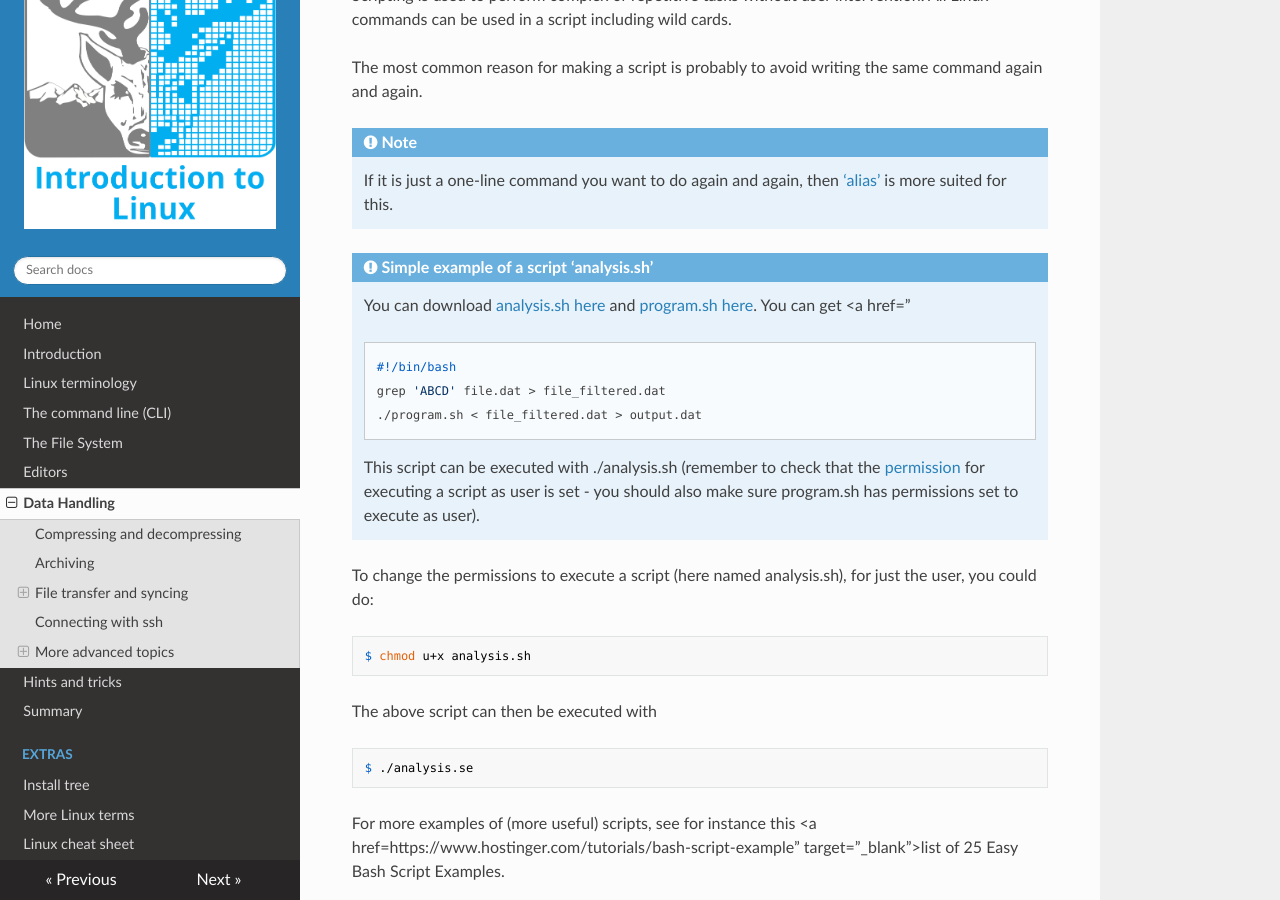
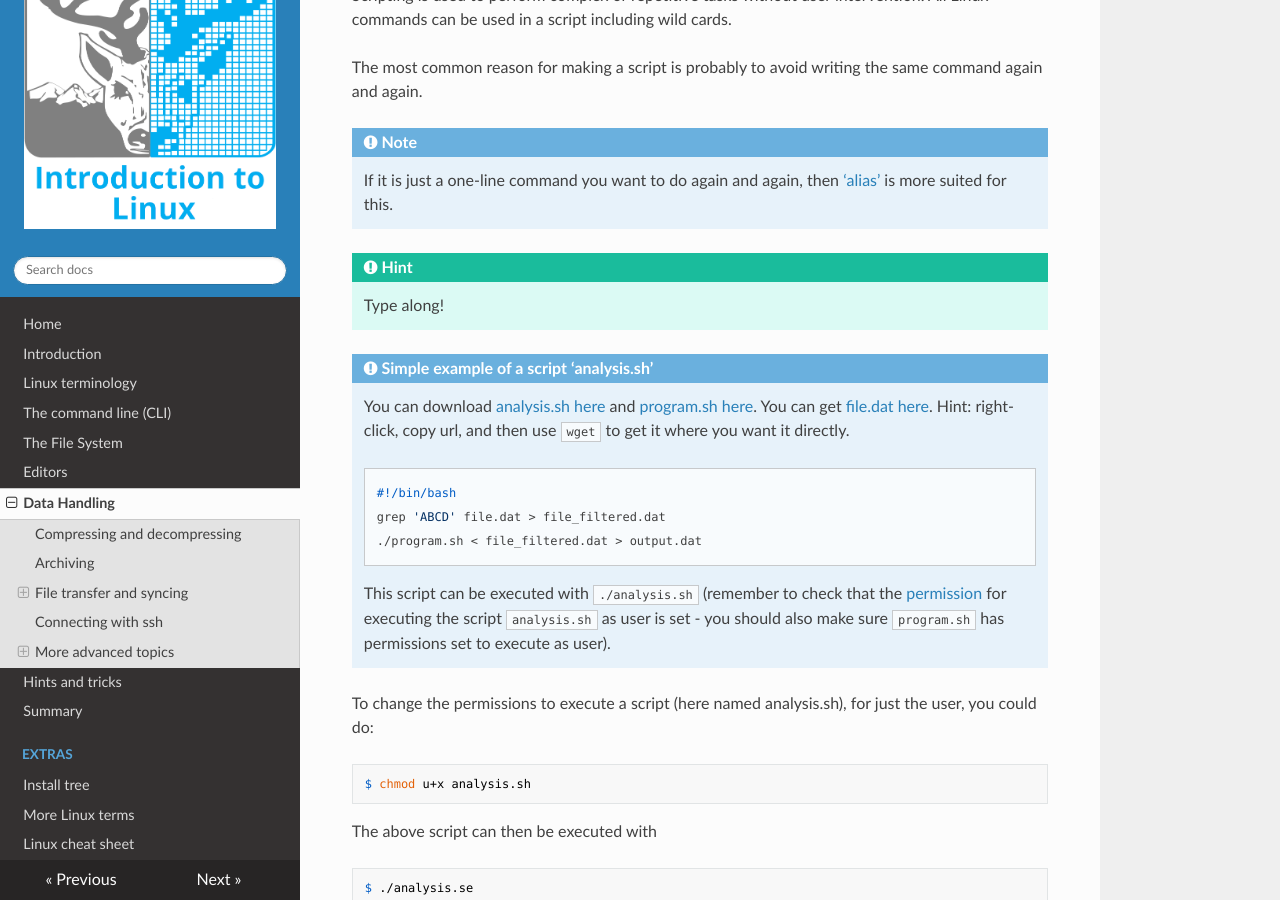
Before and after one commit to hpc2n/intro-linux, an MkDocs documentation site: the page built from docs/data.md, in a window 1280 px wide and 900 px high, scrolled down 8078 px. Built offline with MkDocs 1.6.1, drawn with Linux system fonts in a browser that asks for light colours; nearby versions of some CDN libraries.

````diff
--- a/docs/data.md
+++ b/docs/data.md
@@ -323,9 +323,13 @@ The most common reason for making a script is probably to avoid writing the same
 
     If it is just a one-line command you want to do again and again, then ['alias'](../hints#alias) is more suited for this.
 
+!!! hint
+
+    Type along!
+
 !!! Example "Simple example of a script 'analysis.sh'"
 
-    You can download <a href="https://raw.githubusercontent.com/hpc2n/intro-linux/main/docs/analysis.sh">analysis.sh here</a> and <a href="https://raw.githubusercontent.com/hpc2n/intro-linux/main/docs/program.sh">program.sh here</a>. You can get <a href="
+    You can download <a href="https://raw.githubusercontent.com/hpc2n/intro-linux/main/docs/analysis.sh">analysis.sh here</a> and <a href="https://raw.githubusercontent.com/hpc2n/intro-linux/main/docs/program.sh">program.sh here</a>. You can get <a href="https://raw.githubusercontent.com/hpc2n/intro-linux/main/docs/file.dat">file.dat here</a>. Hint: right-click, copy url, and then use ``wget`` to get it where you want it directly.
 
     ```bash
     #!/bin/bash
@@ -333,7 +337,7 @@ The most common reason for making a script is probably to avoid writing the same
     ./program.sh < file_filtered.dat > output.dat
     ```
 
-    This script can be executed with ./analysis.sh (remember to check that the [permission](../filesystem/#chmod__-__change__permissions) for executing a script as user is set - you should also make sure program.sh has permissions set to execute as user).
+    This script can be executed with ``./analysis.sh`` (remember to check that the [permission](../filesystem/#chmod__-__change__permissions) for executing the script ``analysis.sh`` as user is set - you should also make sure ``program.sh`` has permissions set to execute as user).
 
 To change the permissions to execute a script (here named analysis.sh), for just the user, you could do:
 
````
Also changed, not shown: docs/editors.md (+1 -1 lines).
